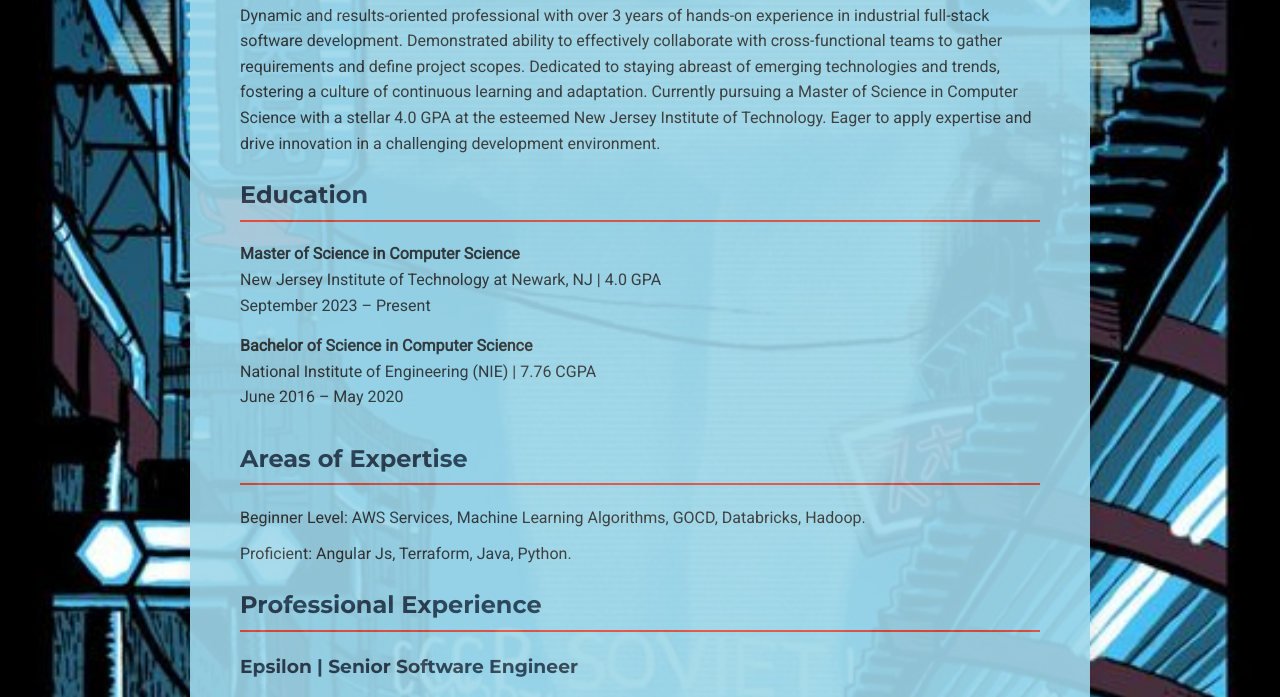
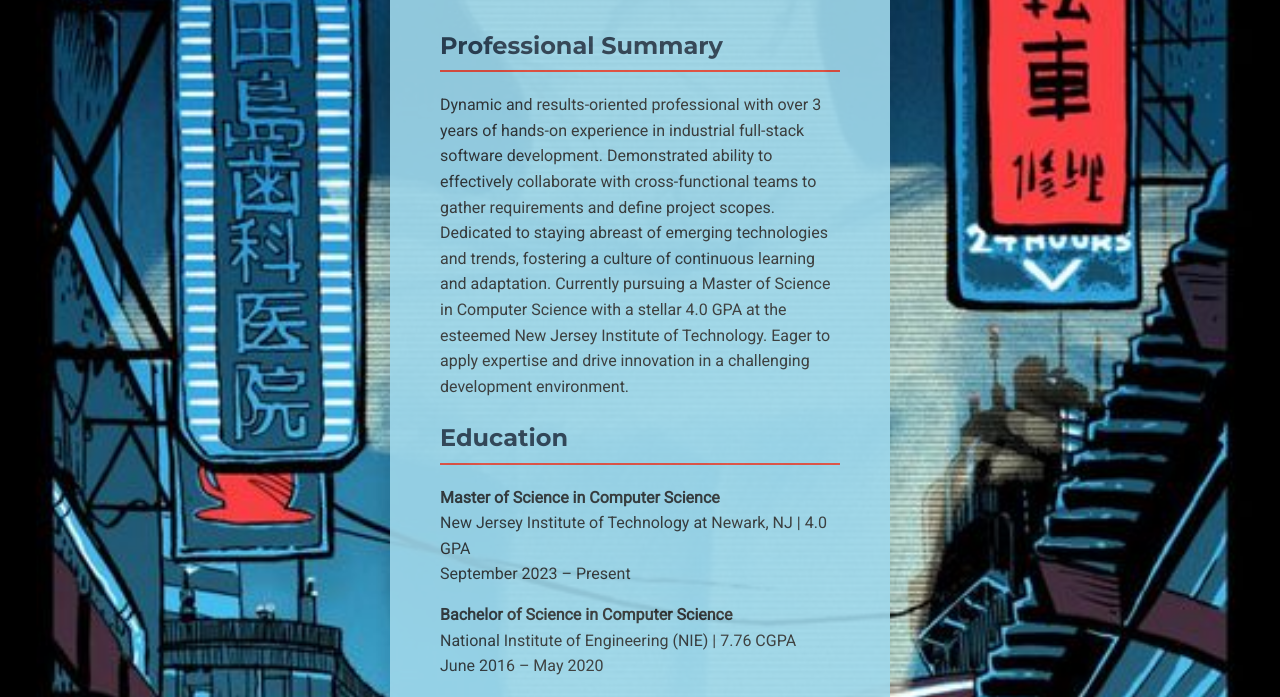
Before and after one commit to mayura02/Mayura-s-Portfolio, a plain HTML site: page index.html in a window 1280 px wide. Shown: the part 309-1006 px from the top of the page. Drawn offline with Linux system fonts and the light colour scheme.

Commit message:
fixing size

```diff
--- a/index.html
+++ b/index.html
@@ -14,13 +14,15 @@
             color: #333;
         }
         .container {
+            width: 400px;  /* Fixed width */
             max-width: 800px;
             margin: 40px auto;
             padding: 50px;
             border-radius: 8px;
             box-shadow: 0 0 20px rgba(0,0,0,0.1);
             background-color: rgb(159, 216, 235);
-            opacity: 0.9; /* 70% opacity */
+            opacity: 0.9;
+
              }
         h1 {
             font-family: 'Montserrat', sans-serif;
```
